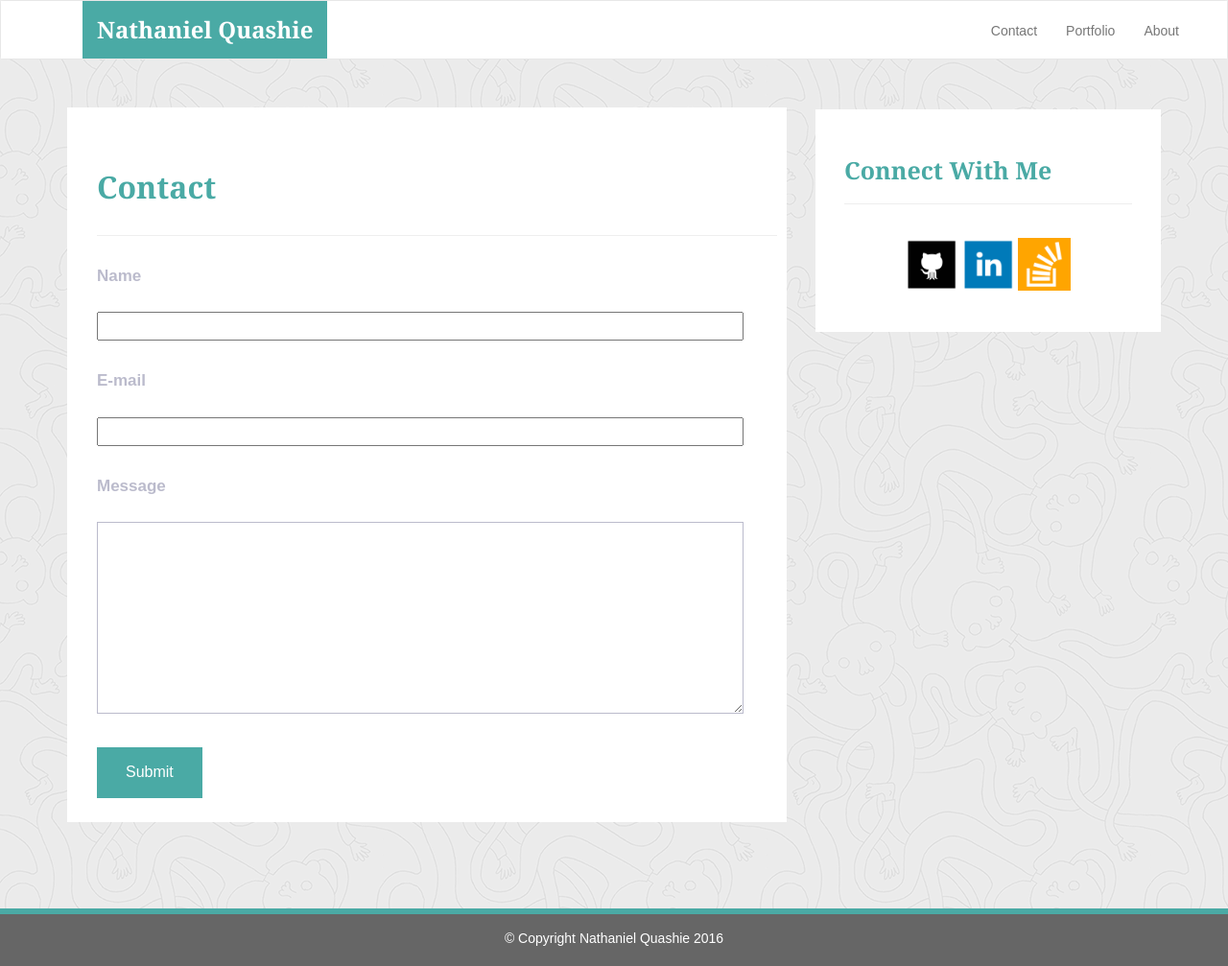
After one commit to Chris-Edynak/bootstrap-bp, a PHP site: page /contact.html in a window 1280 px wide. The commit adds this page. Shown: the whole page at 96% size. Run offline with PHP 8.4, Linux system fonts and the light colour scheme; some libraries are stand-ins or nearby versions.

Commit message:
Finished bootstrapping contact page

```diff
--- a/assets/css/styles.css
+++ b/assets/css/styles.css
@@ -9,6 +9,7 @@ html {
   min-height: 100%;
 }
 
+/*---------NAV START----------*/
 .navbar-custom {
   background-color: #fff;
 }
@@ -25,10 +26,6 @@ html {
   color: #fff;
 }
 
-.nav-pipe {
-  padding-left: 20px
-}
-
 .navbar-right-custom {
   padding-top: 6px;
   padding-right: 20px;
@@ -39,6 +36,8 @@ html {
 .navbar-default .navbar-nav>li>a:hover {
   color: #4aaaa5;
 }
+
+/*--------NAV END----------*/
 
 .about-me-header {
   font-size: 32px;
@@ -70,11 +69,15 @@ html {
   margin-top: 20px;
 }
 
+/*-------------------*/
+/* CONNECT W/ ME CSS */
+/*-------------------*/
+
 #connect-with-me-area {
-  background-color: white;
-  width: 100%;
+  background-color: #fff;
   margin-top: 32px;
   padding: 30px 30px 43px 30px;
+  width: 100%;
 }
 
 .connect-with-me-header {
@@ -94,6 +97,7 @@ html {
   padding-top: 15px;
   text-align: center;
 }
+/*-------END--------*/
 
 .footer {
   position: absolute;
@@ -114,3 +118,57 @@ html {
   padding-top: 3px;
   background-color: #4aaaa5;
 }
+
+/*-------------------*/
+/* CONTACT FORM CSS */
+/*-------------------*/
+.contact-form {
+  padding: 45px 10px 25px 31px;
+  background-color: #fff;
+  margin-top: 30px;
+  width: 100%;
+}
+
+.contact-form-header,
+.port-header {
+  font-size: 32px;
+  font-family: 'Georgia', 'Times', 'Times New Roman', 'serif';
+  color: #4aaaa5;
+  font-weight: bold;
+  margin-bottom: 33px;
+}
+
+#name_input,
+#mail_input,
+#msg {
+  width: 95%;
+  margin-top: 20px;
+  margin-bottom: 15px;
+  height: 30px;
+}
+
+#msg {
+  height: 200px;
+  border-color: #bbc;
+}
+
+.label-name,
+.label-msg,
+.label-mail {
+  font-size: 17px;
+  color: #bbc;
+}
+
+.contact-hr {
+  margin-bottom: 30px;
+}
+
+.submit-btn {
+  padding: 15px 30px;
+  color: #fff;
+  background-color: #4aaaa5;
+  border: 0;
+  font-size: 16px;
+  font-weight: lighter;
+}
+/*----------END----------*/
--- /dev/null
+++ b/contact.html
@@ -0,0 +1,90 @@
+<!DOCTYPE html>
+<html>
+  <head>
+    <meta charset="utf-8">
+    <title>Bootstrap Basic Portfolio - Nathaniel Quashie</title>
+    <link rel="stylesheet" href="assets/css/bootstrap.min.css" media="screen" title="no title">
+    <link rel="stylesheet" href="assets/css/styles.css" media="screen" title="no title">
+  </head>
+  <body>
+    <!-- Start of navbar -->
+    <nav class="navbar navbar-default">
+      <div class="container-fluid navbar-custom">
+        <!-- Brand and toggle get grouped for better mobile display -->
+        <div class="navbar-header">
+          <button type="button" class="navbar-toggle collapsed" data-toggle="collapse" data-target="#bs-example-navbar-collapse-1" aria-expanded="false">
+            <span class="sr-only">Toggle navigation</span>
+            <span class="icon-bar"></span>
+            <span class="icon-bar"></span>
+            <span class="icon-bar"></span>
+          </button>
+          <a class="navbar-brand" href="#" id="logo">Nathaniel Quashie</a>
+        </div>
+        <!-- Collect the nav links, forms, and other content for toggling -->
+        <div class="collapse navbar-collapse" id="bs-example-navbar-collapse-1">
+          <ul class="nav navbar-nav navbar-right navbar-right-custom">
+            <li><a href="/contact.html">Contact</a></li><span class="pipe"></span>
+            <li><a href="/portfolio.html">Portfolio</a></li><span class="pipe"></span>
+            <li><a href="/">About</a></li>
+          </ul>
+        </div><!-- /.navbar-collapse -->
+      </div><!-- /.container-fluid -->
+    </nav>
+    <!-- End of navbar -->
+
+    <!-- Start of content wrap -->
+    <div class="wrap">
+      <div class="container">
+        <section class="row">
+          <div class="col-md-8">
+            <form class="contact-form">
+              <h1 class="contact-form-header">Contact</h1>
+              <hr class="contact-hr"/>
+              <div class="form-group">
+                <label class="label-name" for="name">Name</label>
+                <input type="text" id="name_input" name="user_name" />
+              </div>
+              <div class="form-group">
+                <label class="label-mail" for="mail">E-mail</label>
+                <input type="email" id="mail_input" name="user_mail" />
+              </div>
+              <div class="form-group">
+                <label class="label-msg" for="msg">Message</label><br />
+                <textarea id="msg" name="user_message_input" cols=600></textarea>
+              </div>
+              <button class="submit-btn">Submit</button>
+            </form>
+          </div>
+          <div class="col-md-4">
+            <!-- Start of Connect With Me Area -->
+            <section id="connect-with-me-area">
+              <div class="connect-with-me-content">
+                <h1 class="connect-with-me-header">Connect With Me</h1>
+                <hr />
+                <div id="images">
+                  <img src="assets/imgs/github.png" alt="" class="connect-with-me-photo">
+                  <img src="assets/imgs/linkedin.png" alt="" class="connect-with-me-photo">
+                  <img src="assets/imgs/stackover2.png" alt="" class="connect-with-me-photo">
+                </div>
+              </div>
+            </section>
+            <!-- End of the Connect With Me Area -->
+          </div>
+        </section>
+      </div>
+    </div>
+    <!-- End of content wrap -->
+
+    <!-- Start of footer -->
+    <footer class="footer navbar-fixed-bottom">
+      <div class="two-toned-footer-color"></div>
+      <p class="text-muted text-muted-footer text-center">
+        &copy; Copyright Nathaniel Quashie 2016
+      </p>
+    </footer>
+    <!-- End of footer -->
+    <!-- Latest compiled and minified JavaScript -->
+    <script type="text/javascript" src="https://code.jquery.com/jquery-2.1.4.min.js"></script>
+    <script src="https://maxcdn.bootstrapcdn.com/bootstrap/3.3.6/js/bootstrap.min.js"></script>
+  </body>
+</html>
```
Also changed, not shown: index.html (+5 -3 lines).
